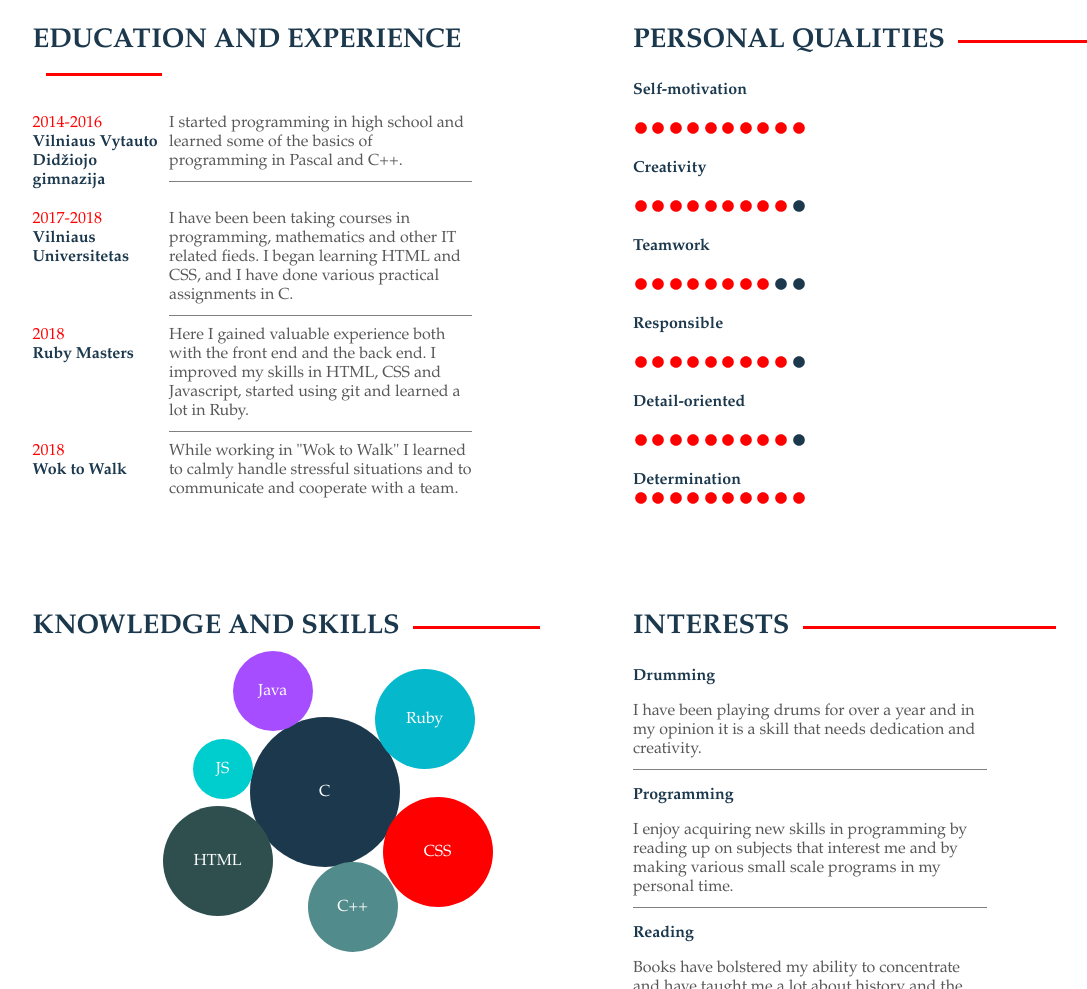
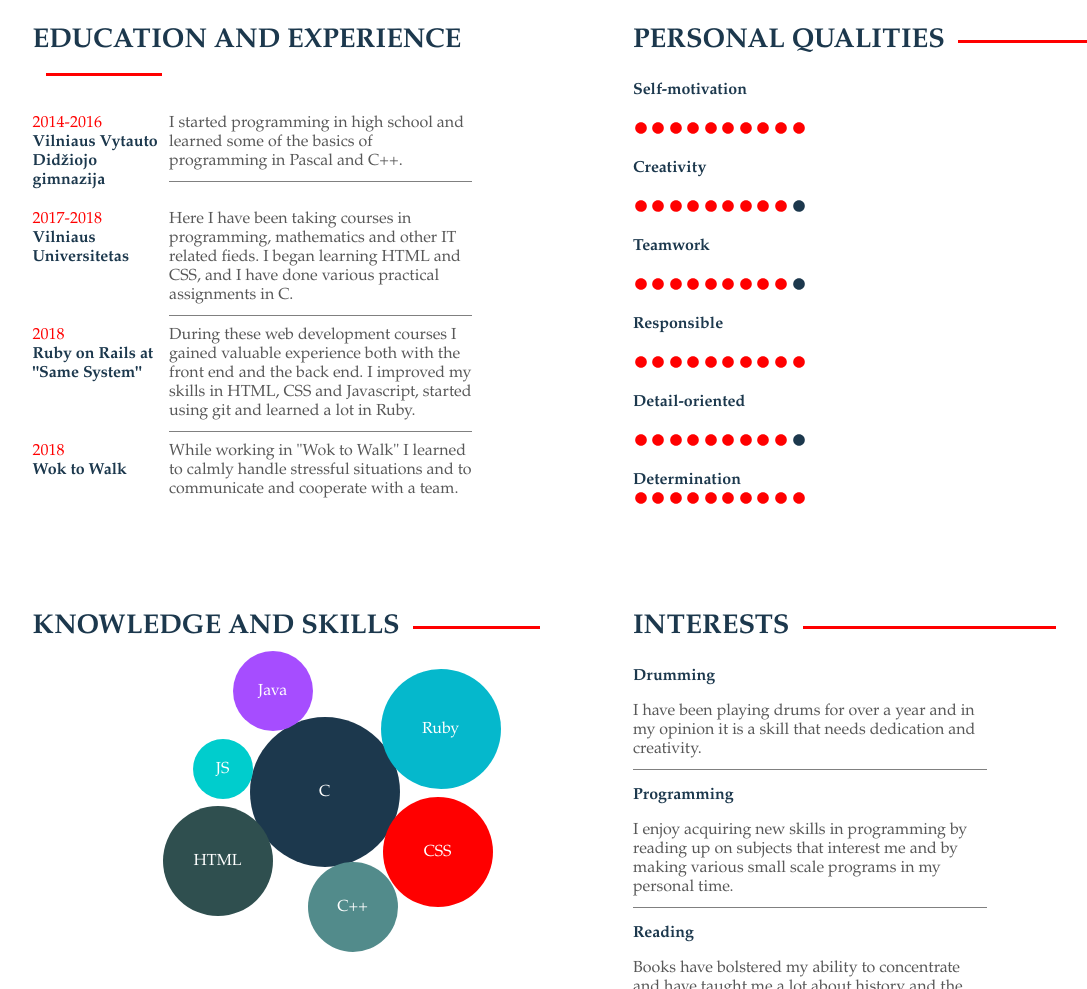
Before and after one commit to LipnusLapinas/CV, a plain HTML site: page index.html in a window 1280 px wide. Shown: the part 301-1290 px from the top of the page, without its empty margins (86-1173 px from the left). Drawn offline with Linux system fonts and the light colour scheme.

Commit message:
Final update

```diff
--- a/index.html
+++ b/index.html
@@ -35,7 +35,7 @@
 			</div>
 			<div class="rubym time_and_place" id="rubym_when">
 				<span class="date">2018</span><br>
-				<h4 class="place">Ruby Masters</h4>
+				<h4 class="place">Ruby on Rails at "Same System"</h4>
 			</div>
 			<div class="wok time_and_place" id="wok_when">
 				<span class="date">2018</span><br>
@@ -45,10 +45,10 @@
 				I started programming in high school and learned some of the basics of programming in Pascal and C++.
 			</div>
 			<div class="uni what_was_learned" id="uni_what">
-				I have been been taking courses in programming, mathematics and other IT related fieds. I began learning HTML and CSS, and I have done various practical assignments in C.
+				Here I have been taking courses in programming, mathematics and other IT related fieds. I began learning HTML and CSS, and I have done various practical assignments in C.
 			</div>
 			<div class="rubym what_was_learned" id="rubym_what">
-				Here I gained valuable experience both with the front end and the back end. I improved my skills in HTML, CSS and Javascript, started using git and learned a lot in Ruby.
+				During these web development courses I gained valuable experience both with the front end and the back end. I improved my skills in HTML, CSS and Javascript, started using git and learned a lot in Ruby.
 			</div>
 			<div class="wok what_was_learned" id="wok_what">
 				While working in "Wok to Walk" I learned to calmly handle stressful situations and to communicate and cooperate with a team.
@@ -93,7 +93,7 @@
 					<span class="fas fa-circle"></span>
 					<span class="fas fa-circle"></span>
 					<span class="fas fa-circle"></span>
-					<span class="fas fa-circle blue_circles"></span>
+					<span class="fas fa-circle"></span>
 					<span class="fas fa-circle blue_circles"></span>
 				</div>
 				<h4 class="qualities">Responsible</h4>
@@ -107,7 +107,7 @@
 					<span class="fas fa-circle"></span>
 					<span class="fas fa-circle"></span>
 					<span class="fas fa-circle"></span>
-					<span class="fas fa-circle blue_circles"></span>
+					<span class="fas fa-circle"></span>
 				</div>
 				<h4 class="qualities">Detail-oriented</h4>
 				<div class="dots">
--- a/styles/style.css
+++ b/styles/style.css
@@ -241,11 +241,11 @@ address {
 	background-color: #00CDCD;
 }
 #ruby {
-	height: 100px;
-	width: 100px;
+	height: 120px;
+	width: 120px;
 	top: 80px;
-	left: 342px;
-	line-height: 100px;
+	left: 348px;
+	line-height: 120px;
 	background-color: #05B8CC;
 }
 #java {
```
